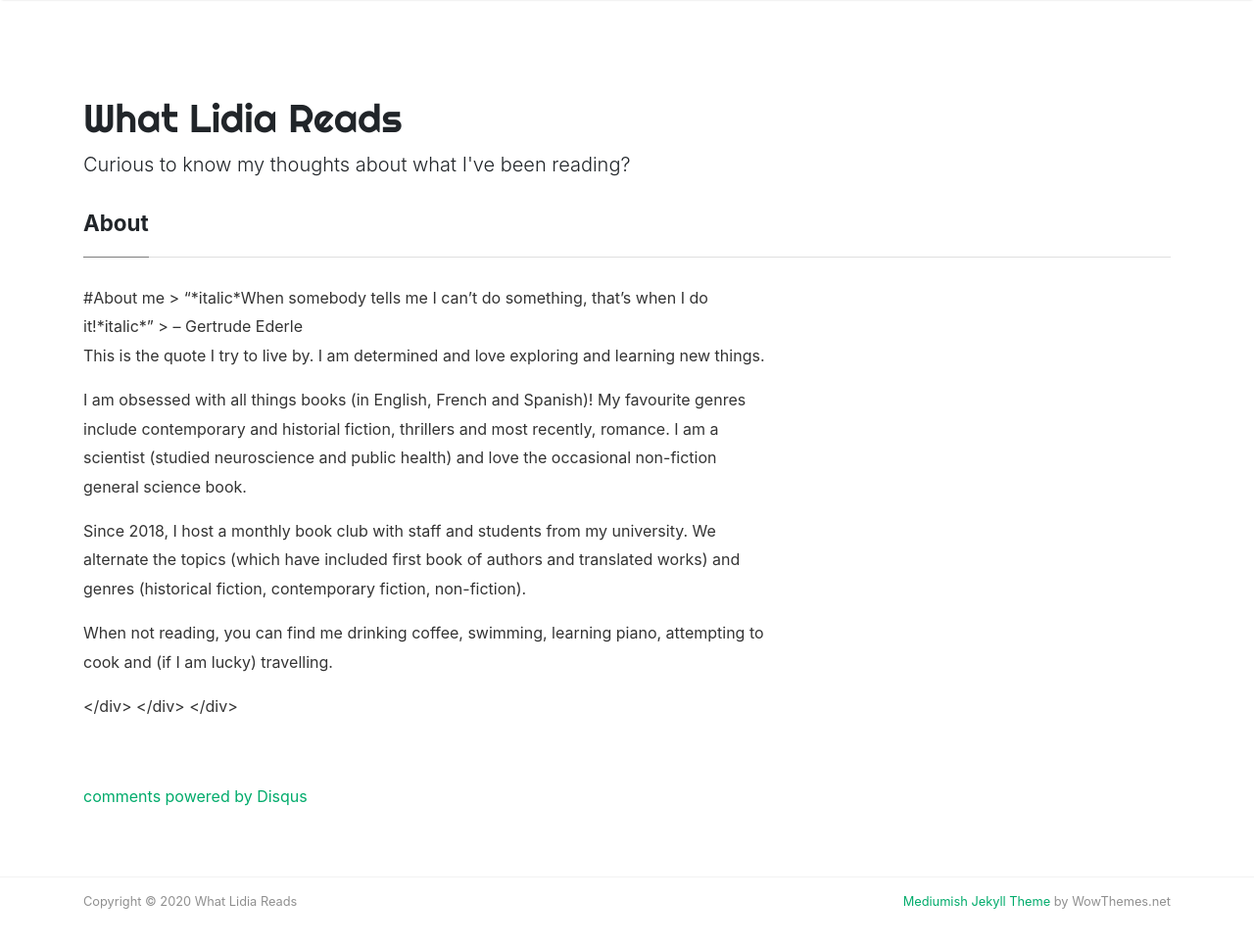
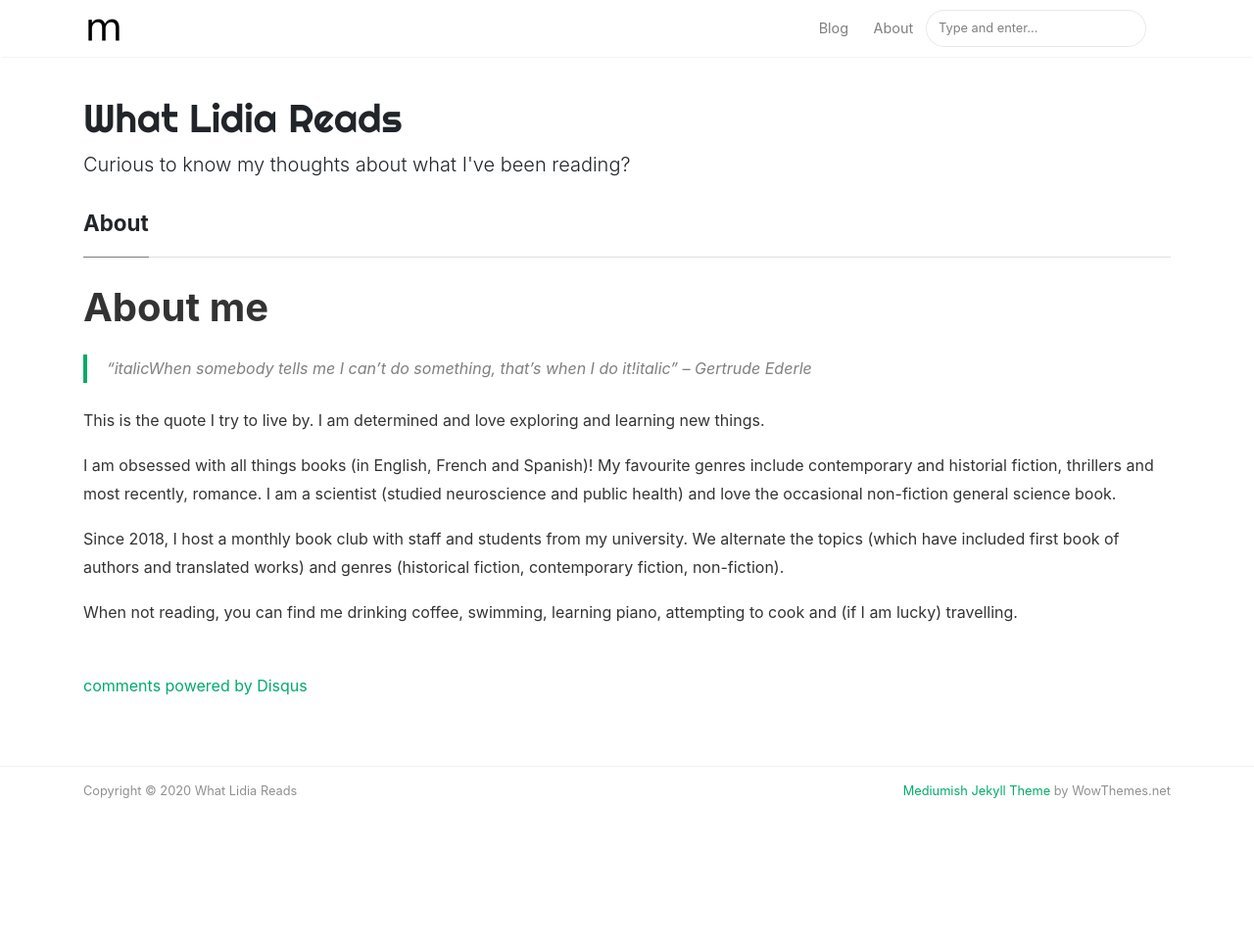
Before and after one commit to Lidia-LP/Lidia-LP.github.io, a Jekyll site: the page built from _pages/about.md, in a window 1280 px wide and 1004 px high. Shown: the top 967 px of the window at 98% size. Built offline with Jekyll 4.4.1, drawn with Linux system fonts in a browser that asks for light colours; nearby versions of some CDN libraries; comment, search, counter and statistics services are not loaded.

Commit message:
Update about.md

```diff
--- a/_pages/about.md
+++ b/_pages/about.md
@@ -4,23 +4,16 @@
 permalink: /about
 comments: true
 ---
-
-<div class="row justify-content-between">
-<div class="col-md-8 pr-5">
-#About me
+# About me
 
 > “*italic*When somebody tells me I can’t do something, that’s when I do it!*italic*”
 > – Gertrude Ederle
 
-<p>This is the quote I try to live by. I am determined and love exploring and learning new things.<p>
+This is the quote I try to live by. I am determined and love exploring and learning new things.
 
-<p>I am obsessed with all things books (in English, French and Spanish)!
-My favourite genres include contemporary and historial fiction, thrillers and most recently, romance. I am a scientist (studied neuroscience and public health) and love the occasional non-fiction general science book.<p>
+I am obsessed with all things books (in English, French and Spanish)!
+My favourite genres include contemporary and historial fiction, thrillers and most recently, romance. I am a scientist (studied neuroscience and public health) and love the occasional non-fiction general science book.
 
-<p>Since 2018, I host a monthly book club with staff and students from my university. We alternate the topics (which have included first book of authors and translated works) and genres (historical fiction, contemporary fiction, non-fiction).<p>
+Since 2018, I host a monthly book club with staff and students from my university. We alternate the topics (which have included first book of authors and translated works) and genres (historical fiction, contemporary fiction, non-fiction).
 
-<p>When not reading, you can find me drinking coffee, swimming, learning piano, attempting to cook and (if I am lucky) travelling.<p>
-
-</div>
-</div>
-</div>
+When not reading, you can find me drinking coffee, swimming, learning piano, attempting to cook and (if I am lucky) travelling.
```
